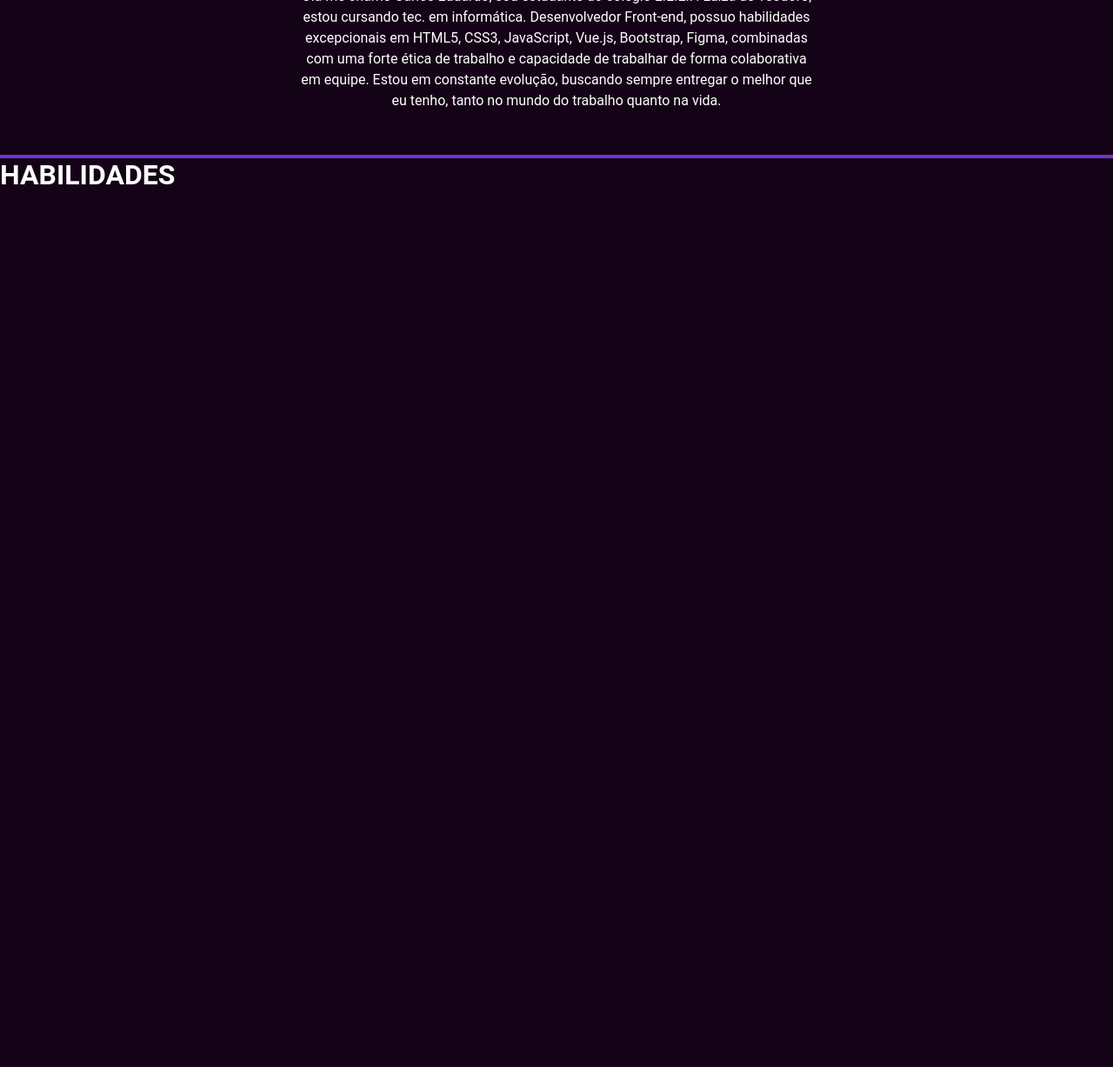
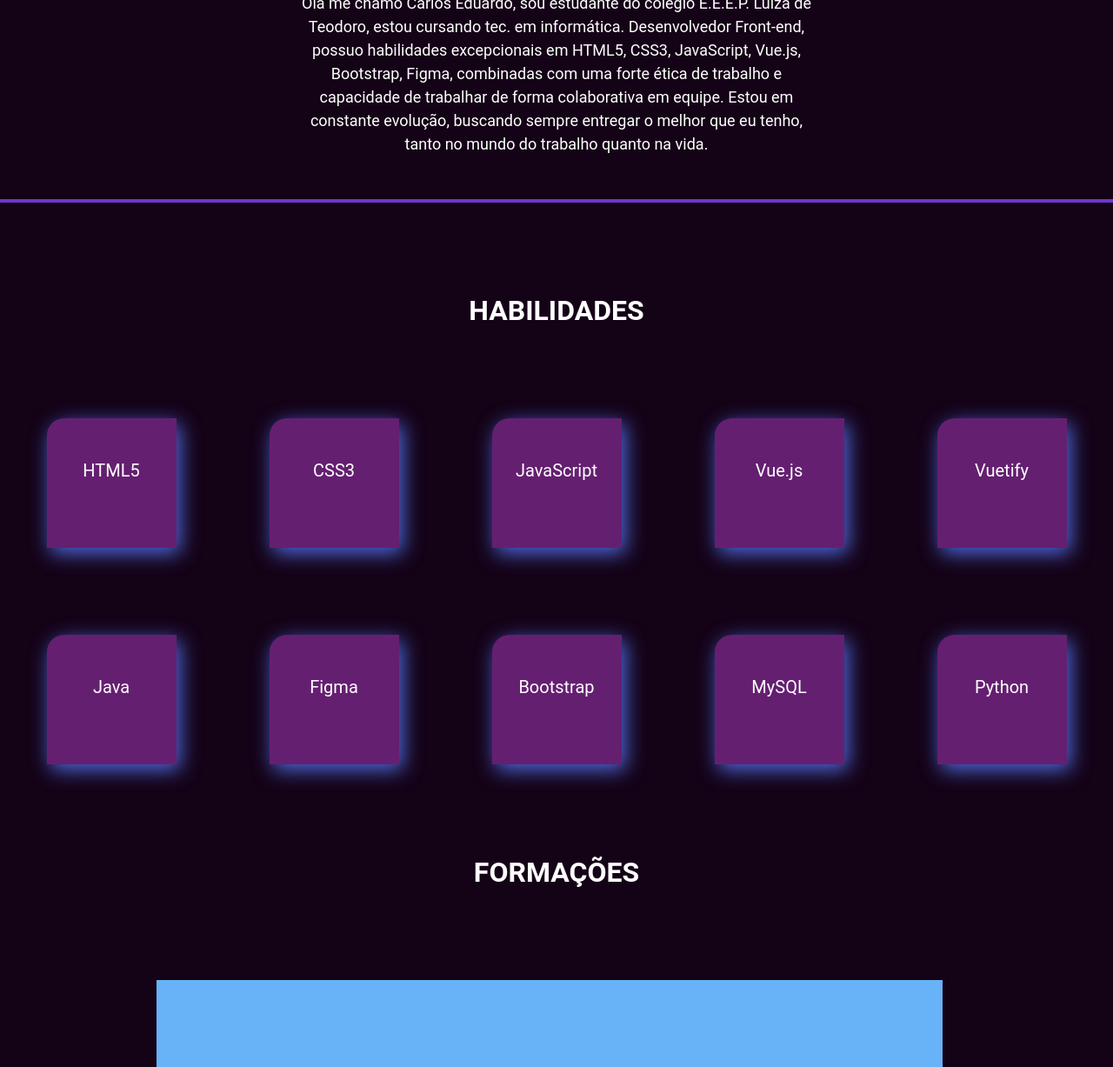
Before and after one commit to cadu06/portfolio, a plain HTML site: page index.html in a window 1280 px wide. Shown: the part 728-1955 px from the top of the page at 87% size. Before the commit the page ends 948 px from the top, so only its background shows below. Drawn offline with Linux system fonts and the light colour scheme.

Commit message:
main 2.0

```diff
--- a/css/style.css
+++ b/css/style.css
@@ -130,6 +130,7 @@ main {
     margin: 100px auto;
     text-align: center;
     line-height: 1.5;
+    font-size: 18px;
 }
 
 .linha{
@@ -137,10 +138,61 @@ main {
     margin-top: -50px;
 }
 
-
 /* -------------------- habilidades ------------------- */
 
+.habilidades h1{
+    max-width: 100%;
+    height: auto;
+    width: 600px;
+    margin: 100px auto;
+    text-align: center;
+    line-height: 1.5;
+}
+
+.coluna-skill {
+    display: flex;
+    justify-content: space-around;
+    margin-bottom: 20px; /* Espaçamento entre as linhas */
+    margin-top: 100px;
+}
+
+.skill {
+    width: 149px; /* Largura dos quadrados */
+    height: 149px; /* Altura dos quadrados */
+    background-color: #651F71; /* Cor de fundo dos quadrados */
+    box-shadow: 4px 6px 23px #506EE5; /* Adiciona sombra */;
+    color: #fff; /* Cor do texto */
+    text-align: center; /* Alinhamento do texto */
+    line-height: 120px; /* Centraliza verticalmente o texto */
+    border-radius: 20px 0px 0px 0px;
+    font-size: 20px;
+
+}
+
+/* -------------------- formações ------------------- */
+
+.formacoes h1{
+    max-width: 100%;
+    height: auto;
+    width: 600px;
+    margin: 100px auto;
+    text-align: center;
+    line-height: 1.5;
+}
+
+.cursos{
+    position: absolute;
+    width: 904px;
+    height: 464px;
+    margin-left: 180px;
+    background: #68B2F8;
+}
+
 @media screen and (max-width: 768px) {
+    nav h1{
+        font-size: 20px;
+    }
+
     .social-media img {
         display: none; /* Oculta as imagens das redes sociais */
     }
@@ -159,5 +211,17 @@ main {
         width: 100%; /* Ocupa a largura total */
         max-width: 100%; /* Define a largura máxima como 100% */
         margin: 50px auto; /* Centraliza verticalmente */
+        font-size: 12px;
+    }
+
+    .coluna-skill {
+        margin-top: 50px; /* Reduz o espaçamento superior em telas menores */
+    }
+
+    .skill {
+        width: 70px; /* Reduz a largura dos quadrados em telas menores */
+        height: 70px; /* Reduz a altura dos quadrados em telas menores */
+        line-height: 50px; /* Ajusta o alinhamento vertical do texto */
+        font-size: 12px; /* Reduz o tamanho da fonte em telas menores */
     }
 }
--- a/index.html
+++ b/index.html
@@ -53,8 +53,32 @@
 
         <div class="habilidades">
             <h1>HABILIDADES</h1>
+
+            <div class="coluna-skill">
+                <div class="skill">HTML5</div>
+                <div class="skill">CSS3</div>
+                <div class="skill">JavaScript</div>
+                <div class="skill">Vue.js</div>
+                <div class="skill">Vuetify</div>
+            </div>
+
+            <div class="coluna-skill">
+                <div class="skill">Java</div>
+                <div class="skill">Figma</div>
+                <div class="skill">Bootstrap</div>
+                <div class="skill">MySQL</div>
+                <div class="skill">Python</div>
+              </div>
         </div>
 
+        <div class="formacoes">
+            <h1>FORMAÇÕES</h1>
+            <div class="carrossel">
+                <div class="cursos">
+
+                </div>
+            </div>
+        </div>
     </main>
 
     <footer>
```
